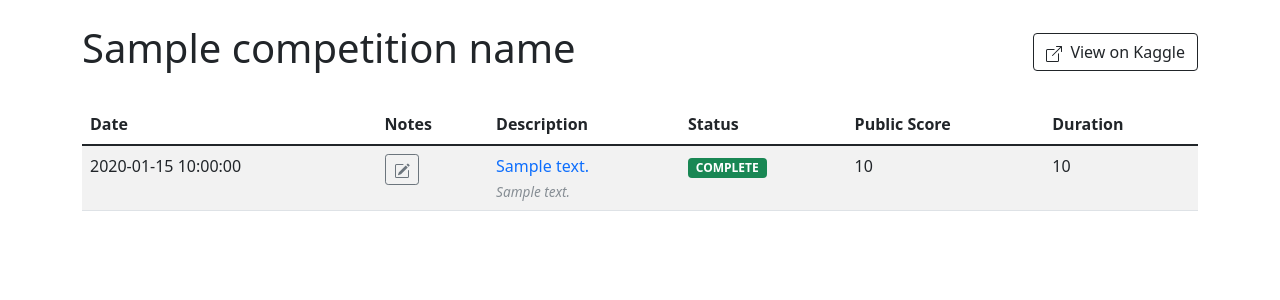
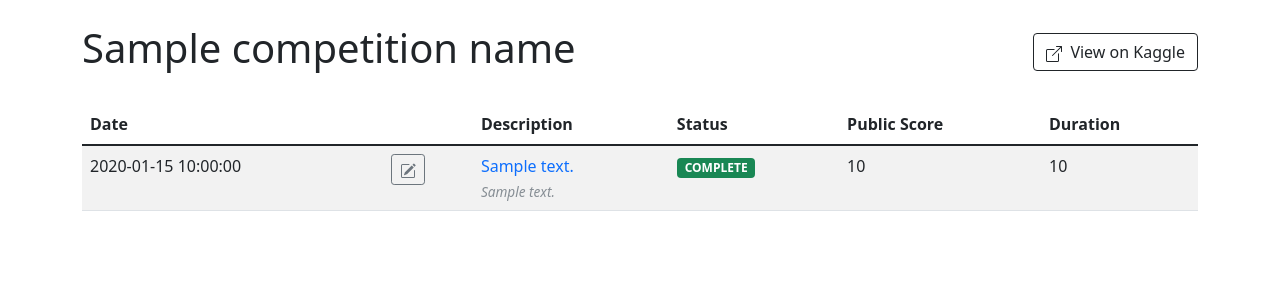
Before and after one commit to k8tems/kaggle_submission_poll, a Flask app: template templates/competition.html in a window 1280 px wide. Shown: the part 56-356 px from the top of the page. Run offline with Flask 2, Linux system fonts and the light colour scheme; the template is opened without the code that fills it: most values are stand-ins (such as "Sample title", 1, 10 or a date in 2020).

Commit message:
[FEATURE] Remove the column title for Notes

```diff
--- a/templates/competition.html
+++ b/templates/competition.html
@@ -18,7 +18,7 @@
             <thead>
                 <tr>
                     <th>Date</th>
-                    <th>Notes</th>
+                    <th></th>
                     <th>Description</th>
                     <th>Status</th>
                     <th>Public Score</th>
```
